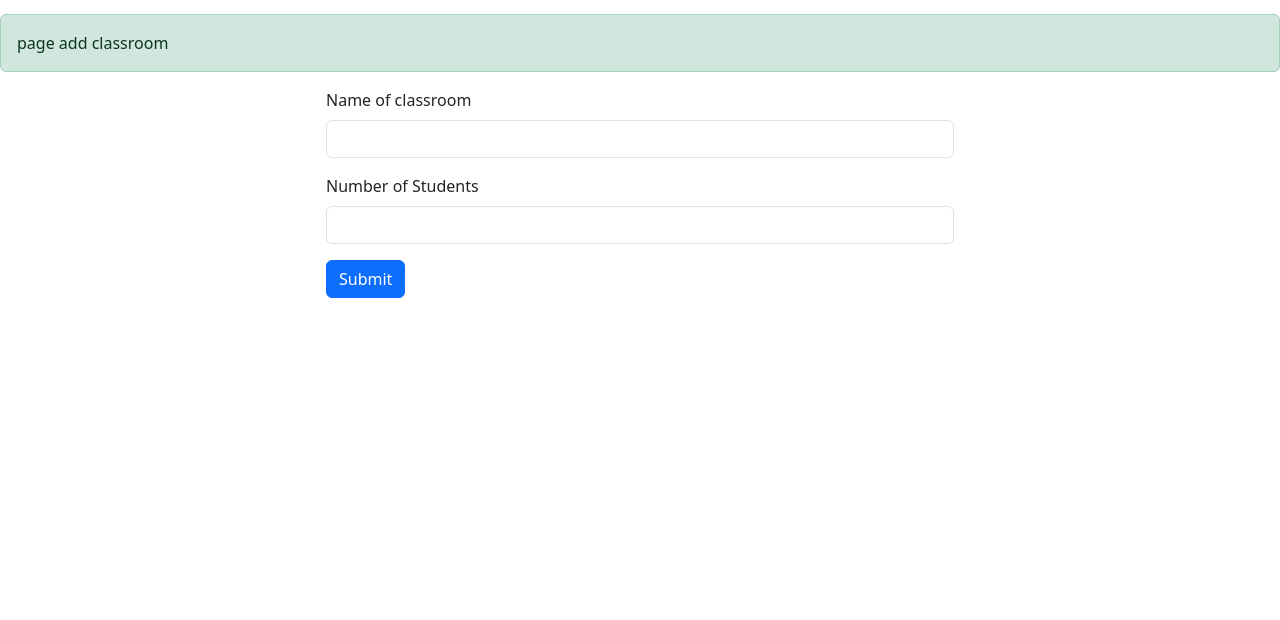
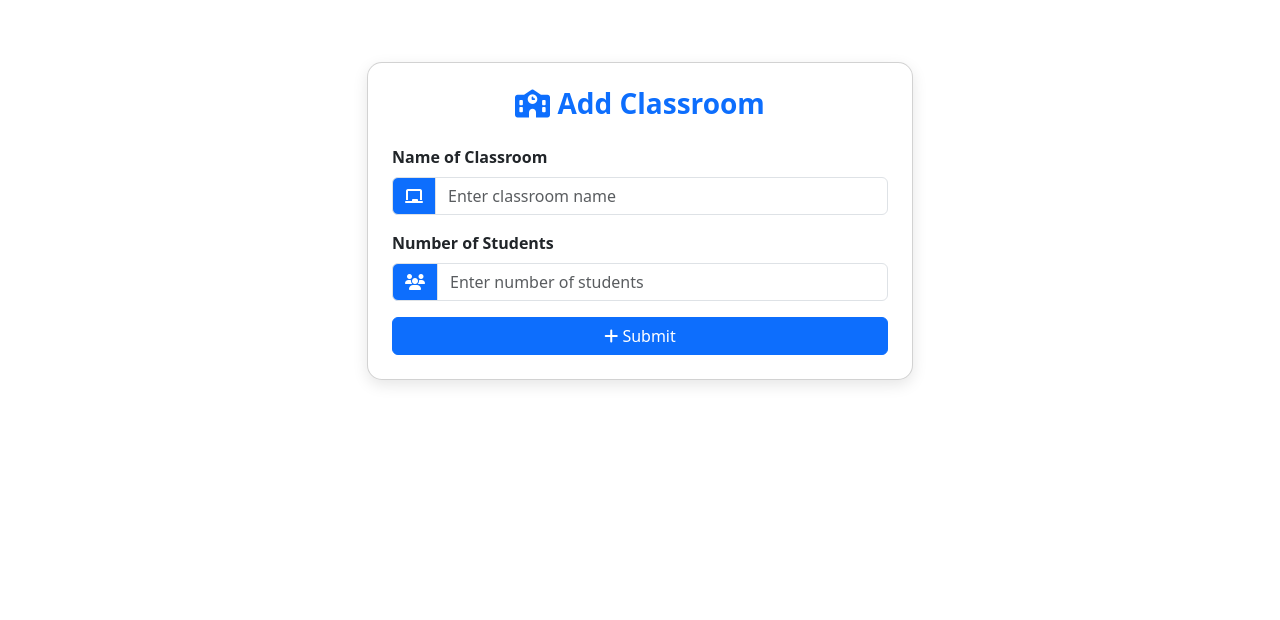
Before and after one commit to salmatarek55/school_system, a PHP site: page /classroom/add.php in a window 1280 px wide. Shown: the part 56-676 px from the top of the page. Run offline with PHP 8.4, Linux system fonts and the light colour scheme; the visitor is signed in with stand-in values (Sample User, id 1).

Commit message:
Update add.php

```diff
--- a/classroom/add.php
+++ b/classroom/add.php
@@ -1,39 +1,79 @@
 <?php
    include_once "../conect.php";
    if(isset($_POST['name'])){
-           $conect=new Conect();
+      $conect = new Conect();
       if($conect->insert($_POST,'classrooms')){
          header('location:/school_system/classroom/index.php?add=success');
+         exit;
       }
       else{
-            print " <div class='alert alert-danger'>No classroom was added </div>";
+         print "<div class='alert alert-danger'>❌ No classroom was added</div>";
       }
    }
    include_once "../header.php";
 ?>
-<div class="alert alert-success">page add classroom</div>
+
+<style>
+  .card-custom {
+    border-radius: 15px;
+    box-shadow: 0 5px 15px rgba(0,0,0,0.1);
+  }
+  .card-title {
+    font-weight: bold;
+    color: #0d6efd;
+  }
+  .form-label {
+    font-weight: 600;
+  }
+  .input-group-text {
+    background-color: #0d6efd;
+    color: #fff;
+  }
+</style>
+
+<div class="container mt-5">
   <?php if(isset($_SESSION['username'])){?>
-          <div class="row">
-             <div class="col-3"></div>
-             <div class="col-6">
+    <div class="row justify-content-center">
+      <div class="col-md-6">
+        <div class="card card-custom">
+          <div class="card-body p-4">
+            <h3 class="text-center mb-4 card-title">
+              <i class="fa-solid fa-school"></i> Add Classroom
+            </h3>
+
             <form method="POST">
               <div class="mb-3">
-                      <label class="form-label">Name of classroom</label>
-                      <input type="text" name='name' class="form-control">
+                <label class="form-label">Name of Classroom</label>
+                <div class="input-group">
+                  <span class="input-group-text"><i class="fa-solid fa-chalkboard"></i></span>
+                  <input type="text" name="name" class="form-control" placeholder="Enter classroom name">
                 </div>
+              </div>
+
               <div class="mb-3">
                 <label class="form-label">Number of Students</label>
-                      <input type="number" class="form-control" name='number_students'>
+                <div class="input-group">
+                  <span class="input-group-text"><i class="fa-solid fa-users"></i></span>
+                  <input type="number" name="number_students" class="form-control" placeholder="Enter number of students">
                 </div>
-                  <input type="hidden" name="user_id" value="<?php print  $_SESSION['Id']?>">
-                  <button type="submit" class="btn btn-primary">Submit</button>
+              </div>
+
+              <input type="hidden" name="user_id" value="<?php print $_SESSION['Id']?>">
+
+              <button type="submit" class="btn btn-primary w-100">
+                <i class="fa-solid fa-plus"></i> Submit
+              </button>
             </form>
+          </div>
+        </div>
       </div>
     </div>
   <?php }else{
       header("location:/school_system/users/login.php");
       exit;
   }?>
+</div>
+
 <?php
    include_once "../footer.php";
 ?>
```
Lines whose indentation alone changed are shown as unchanged.
